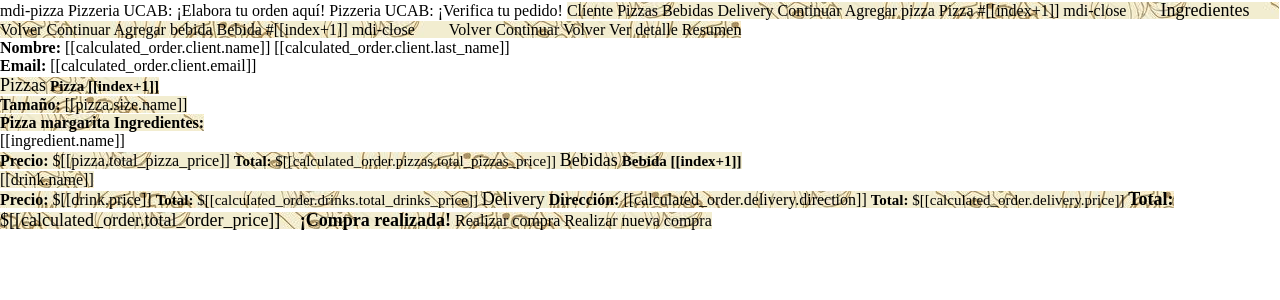
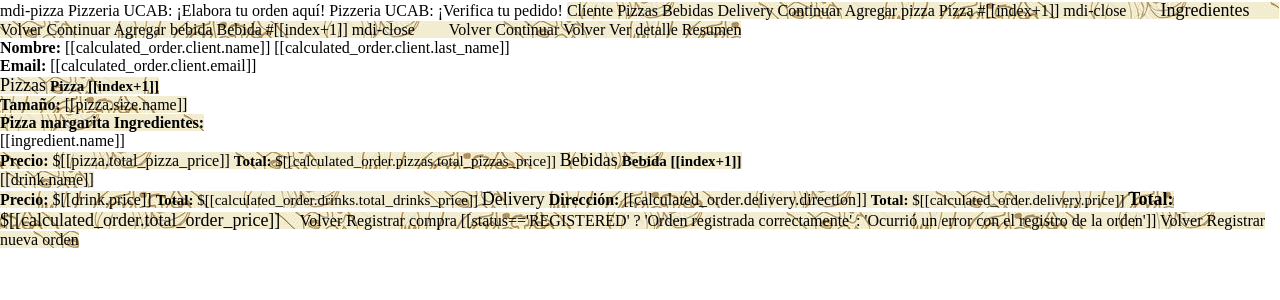
Before and after one commit to albasanchez/python-pizzeria, a Django app: template orders/templates/orders/index.html in a window 1280 px wide. Shown: the top 300 px of the page. Run offline with Django 3.2, Linux system fonts and the light colour scheme; the template is opened without the code that fills it, so the values that code supplies are empty; some libraries are stand-ins or nearby versions.

Commit message:
Agregando mensaje de confirmación y error

```diff
--- a/orders/templates/orders/index.html
+++ b/orders/templates/orders/index.html
@@ -353,32 +353,57 @@
                       <b>Total: </b> $[[calculated_order.total_order_price]]
                     </v-col>
                   </v-row>
-                  <v-row v-if="status == 'REGISTERED'">
-                    <v-col class="d-flex justify-center">
-                      <b class="subtitle primary--text">¡Compra realizada!</b>
-                    </v-col>
-                  </v-row>
                   <v-row>
                     <v-col class="d-flex justify-center">
                       <v-btn
-                        v-if="status == 'SENDED' || status == 'REGISTERING'"
+                        text
+                        @click="status = 'ORDERING'"
+                      >
+                        Volver
+                      </v-btn>
+                      <v-btn
                         color="primary"
                         @click="registerOrder"
                         :loading="status == 'REGISTERING'">
-                        Realizar compra
-                      </v-btn>
-                      <v-btn
-                        v-if="status == 'REGISTERED'"
-                        color="primary"
-                        @click="newOrder()"
-                      >
-                        Realizar nueva compra
+                        Registrar compra
                       </v-btn>
                     </v-col>
                   </v-row>
                 </v-card>
               </v-col>
             </v-row>
+            <v-dialog
+              v-model="dialog"
+              :persistent="status=='REGISTERED'"
+              max-width="290"
+              transition="dialog-bottom-transition"
+            >
+              <v-card>
+                <v-toolbar
+                :color="status=='REGISTERED' ? 'primary' : 'red'"
+                dark
+                >[[status=='REGISTERED' ? 'Orden registrada correctamente' : 'Ocurrió un error con el registro de la orden']]</v-toolbar>
+                <v-card-actions>
+                  <v-spacer></v-spacer>
+                  <v-btn
+                    color="red darken-1"
+                    text
+                    @click="dialog = false"
+                    v-if="status!='REGISTERED'"
+                  >
+                    Volver
+                  </v-btn>
+                  <v-btn
+                    color="primary darken-1"
+                    text
+                    @click="newOrder()"
+                    v-if="status=='REGISTERED'"
+                  >
+                    Registrar nueva orden
+                  </v-btn>
+                </v-card-actions>
+              </v-card>
+            </v-dialog>
           </v-container>
         </v-main>
       </v-app>
@@ -402,6 +427,7 @@
               v => /.+@.+\..+/.test(v) || 'E-mail must be valid',
             ],
             valid: true,
+            dialog: false,
             // STATUS = "ORDERING" | "SENDING" | "SENDED" | "REGISTERING" | "REGISTERED"
             status: "ORDERING",
             // DB Data
@@ -434,14 +460,19 @@
         methods: {
           async calculateOrder(){
             this.status = "SENDING"
-            calculated_order = await sendRequest("{% url 'calculate-order' %}", "{{ csrf_token }}", {"order": this.order})
+            let calculated_order = await sendRequest("{% url 'calculate-order' %}", "{{ csrf_token }}", {"order": this.order})
             this.status = "SENDED"
             this.calculated_order = { client: this.order.client, ...calculated_order }
           },
           async registerOrder() {
             this.status = "REGISTERING"
-            await sendRequest("{% url 'register-order' %}", "{{ csrf_token }}", { "order": this.calculated_order })
-            this.status = "REGISTERED"
+            let res = await sendRequest("{% url 'register-order' %}", "{{ csrf_token }}", { "order": this.calculated_order })
+            if(res.status == 200) {
+              this.status = "REGISTERED"
+            } else {
+              this.status = 'SENDED'
+            }
+            this.dialog = true
           },
           newOrder(){
             location.reload()
```
